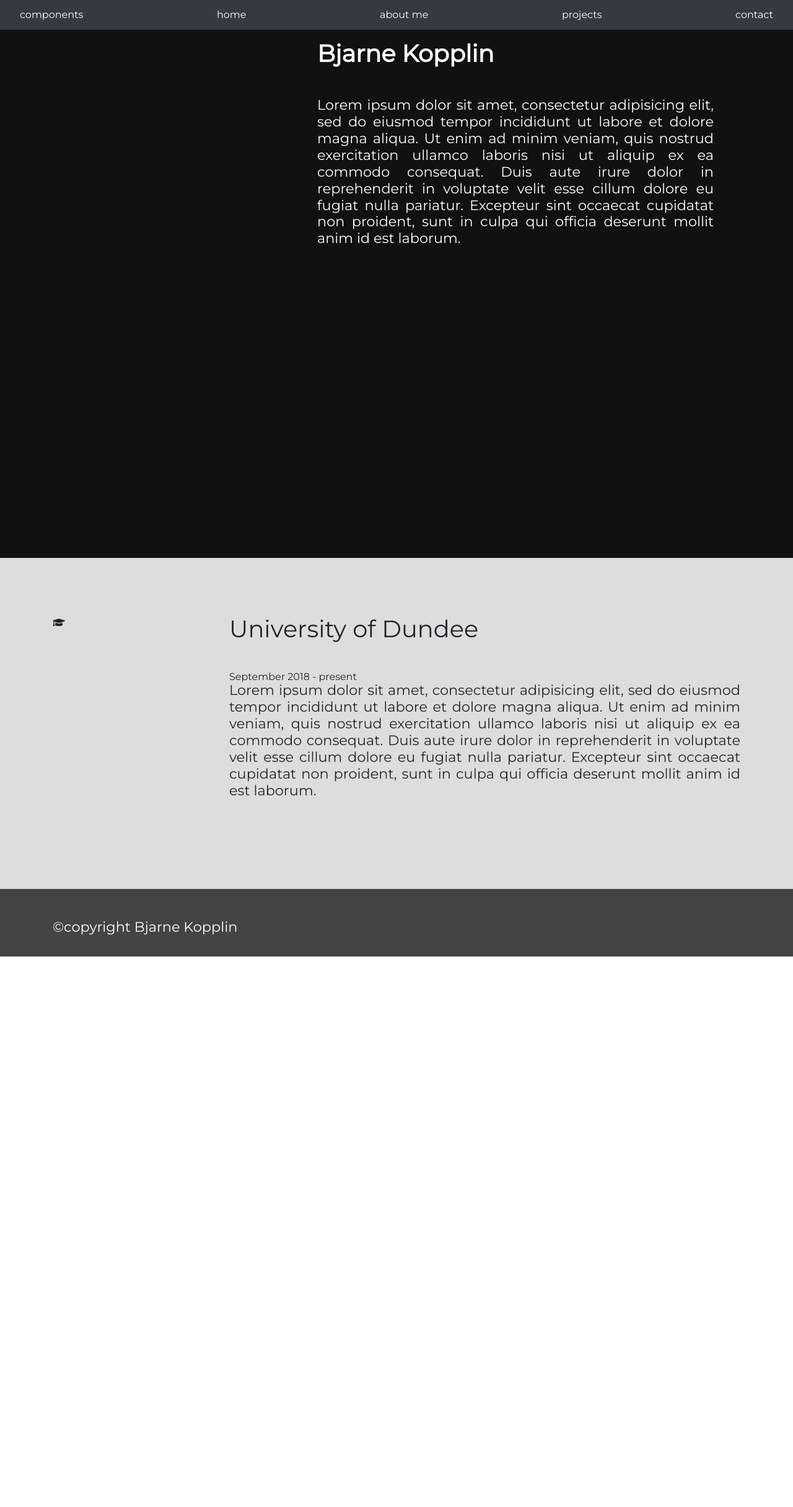
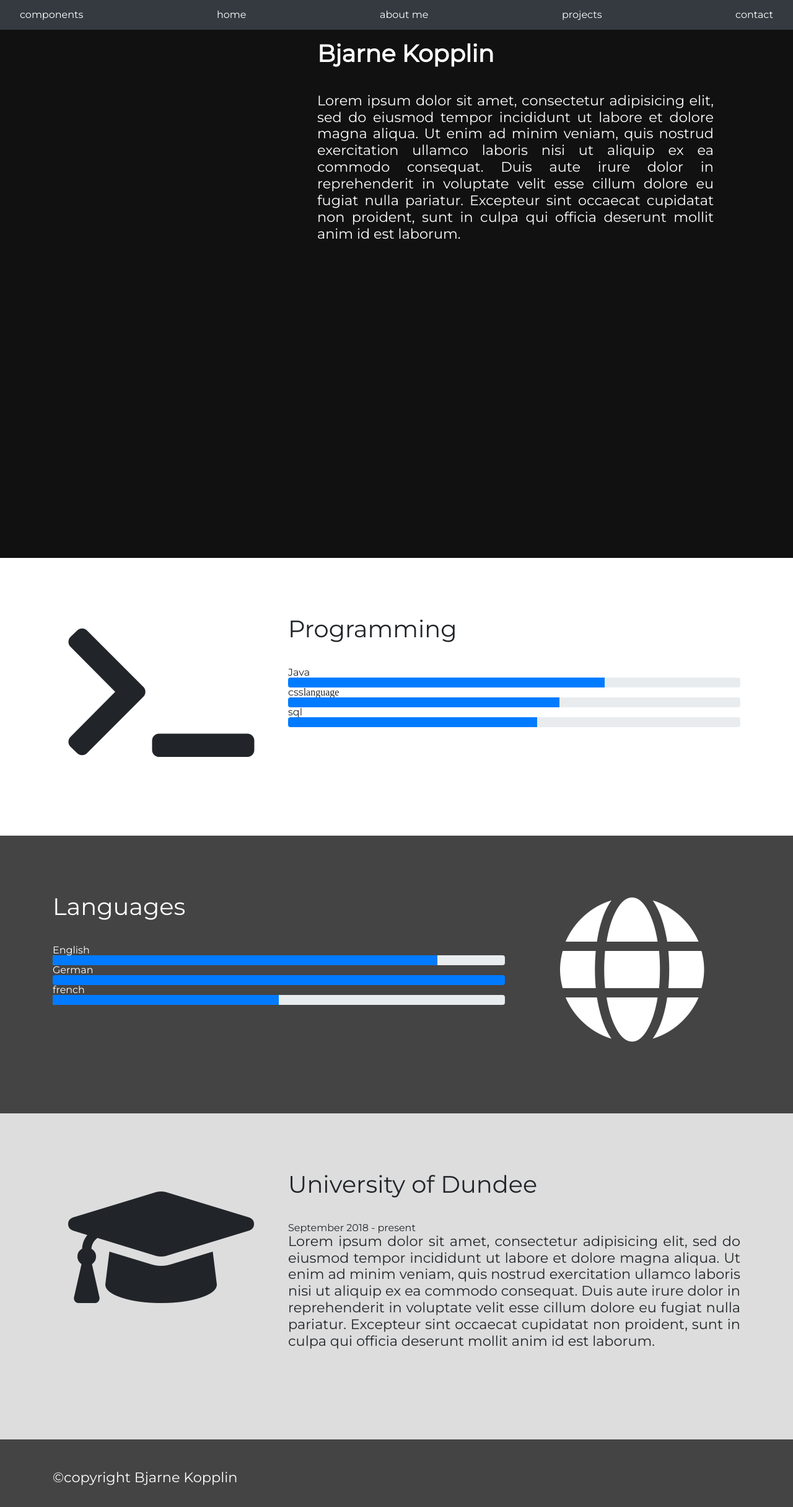
Before and after one commit to bkopplin/bkopplin.github.io, a Jekyll site: the page built from about.html, in a window 1280 px wide. Shown: the whole page at 62% size. Built offline with Jekyll 4.4.1, drawn with Linux system fonts in a browser that asks for light colours; nearby versions of some CDN libraries; before the commit the page ends 1543 px from its top, so only the background shows below that.

Commit message:
added area elements to about page

```diff
--- a/about.html
+++ b/about.html
@@ -4,27 +4,83 @@ title: "about me"
 order: 2
 ---
 <div class="area-fullpage" id="img-about">
-<div class="overlay overlay-right">
+  <div class="overlay">
+    <div class="overlay-right">
       <div class="color-white">
       <h1 class="overlay-heading">Bjarne Kopplin</h1>
-      <p>Lorem ipsum dolor sit amet, consectetur adipisicing elit, sed do eiusmod tempor incididunt ut labore et dolore magna aliqua. Ut enim ad minim veniam, quis nostrud exercitation ullamco laboris nisi ut aliquip ex ea commodo consequat. Duis aute irure dolor in reprehenderit in voluptate velit esse cillum dolore eu fugiat nulla pariatur. Excepteur sint occaecat cupidatat non proident, sunt in culpa qui officia deserunt mollit anim id est laborum.</p>
-  </div>
+      <p>Lorem ipsum dolor sit amet, consectetur adipisicing elit, sed do eiusmod tempor incididunt ut labore et dolore magna aliqua. Ut enim ad minim veniam, quis nostrud exercitation ullamco laboris nisi ut aliquip ex ea commodo consequat. Duis
+        aute irure dolor in reprehenderit in voluptate velit esse cillum dolore eu fugiat nulla pariatur. Excepteur sint occaecat cupidatat non proident, sunt in culpa qui officia deserunt mollit anim id est laborum.</p>
     </div>
     </div>
 
+  </div>
+</div>
+
+<div class="bg-color-white">
+  <section class="container area">
+    <div class="row">
+      <div class="col-4">
+        <i class="fa fa-terminal icon-big" aria-hidden="true"></i>
+      </div>
+      <div class="col-8">
+        <h1>Programming</h1>
+        <span>Java</span>
+        <div class="progress">
+          <div class="progress-bar progress-bar-java" role="progressbar"></div>
+        </div>
+        <span>css</span>language
+        <div class="progress">
+          <div class="progress-bar progress-bar-css" role="progressbar"></div>
+        </div>
+        <span>sql</span>
+        <div class="progress">
+          <div class="progress-bar progress-bar-sql" role="progressbar"></div>
+        </div>
+      </div>
+    </div> <!-- end of row -->
+
+  </section>
+</div>
+
+<div class="bg-light-black color-white">
+  <section class="container area">
+    <div class="row">
+      <div class="col-4 order-2">
+        <i class="fa fa-globe icon-big" aria-hidden="true"></i>
+      </div>
+      <div class="col-8 order-1">
+        <h1>Languages</h1>
+        <span>English</span>
+        <div class="progress">
+          <div class="progress-bar progress-bar-english" role="progressbar"></div>
+        </div>
+        <span>German</span>
+        <div class="progress">
+          <div class="progress-bar progress-bar-german" role="progressbar"></div>
+        </div>
+        <span>french</span>
+        <div class="progress">
+          <div class="progress-bar progress-bar-french" role="progressbar"></div>
+        </div>
+      </div>
+    </div> <!-- end of row -->
+</<section>
+  </div>
+</section>
     <div class="bg-color-gray">
       <section class="container area">
         <div class="row">
-      <div class="col-3">
-    <i class="fa fa-graduation-cap icon-fit" aria-hidden="true"></i>
-
+          <div class="col-4">
+            <i class="fa fa-graduation-cap icon-big" aria-hidden="true"></i>
           </div>
-  <div class="col-9">
+          <div class="col-8">
             <h1>University of Dundee</h1>
             <span>September 2018 - present</span>
-    <p>Lorem ipsum dolor sit amet, consectetur adipisicing elit, sed do eiusmod tempor incididunt ut labore et dolore magna aliqua. Ut enim ad minim veniam, quis nostrud exercitation ullamco laboris nisi ut aliquip ex ea commodo consequat. Duis aute irure dolor in reprehenderit in voluptate velit esse cillum dolore eu fugiat nulla pariatur. Excepteur sint occaecat cupidatat non proident, sunt in culpa qui officia deserunt mollit anim id est laborum.</p>
+            <p>Lorem ipsum dolor sit amet, consectetur adipisicing elit, sed do eiusmod tempor incididunt ut labore et dolore magna aliqua. Ut enim ad minim veniam, quis nostrud exercitation ullamco laboris nisi ut aliquip ex ea commodo consequat.
+              Duis
+              aute irure dolor in reprehenderit in voluptate velit esse cillum dolore eu fugiat nulla pariatur. Excepteur sint occaecat cupidatat non proident, sunt in culpa qui officia deserunt mollit anim id est laborum.</p>
           </div>
-  </div>   <!-- end of row -->
+        </div> <!-- end of row -->
 
       </section>
     </div>
--- a/css/pages/about.css
+++ b/css/pages/about.css
@@ -1,3 +1,23 @@
 #img-about {
   background-color: var(--color-black);
 }
+.progress-bar-java
+{
+  width: 70%;
+}
+.progress-bar-css
+{
+  width: 60%;
+}
+.progress-bar-sql {
+  width: 55%;
+}
+.progress-bar-german {
+  width: 100%;
+}
+.progress-bar-english {
+  width: 85%;
+}
+.progress-bar-french {
+  width: 50%;
+}
--- a/css/style.css
+++ b/css/style.css
@@ -59,13 +59,12 @@ overlay
 .overlay {
   position: relative;
 
-
-
 }
 .overlay-buttom {
   top: 70%;
 }
 .overlay-right {
+  position: relative;
   top: 20px;
   left: 40%;
   width: 50%;
@@ -86,7 +85,7 @@ h1, h2, h3
 }
 h1 {
   font-size: 2.4em;
-  padding-bottom: 1.3em;
+  padding-bottom: 1.1em;
 }
 
 p, a, span {
@@ -137,8 +136,8 @@ bootstrap modifications
 }
 /*
 modifications*/
-.icon-fit {
-  height: 100%;
+.icon-big {
   width: 100%;
-  display: block;
+  font-size: 15em;
+  text-align: center;
 }
```
Also changed, not shown: 3 other files. Lines whose indentation alone changed are shown as unchanged.
